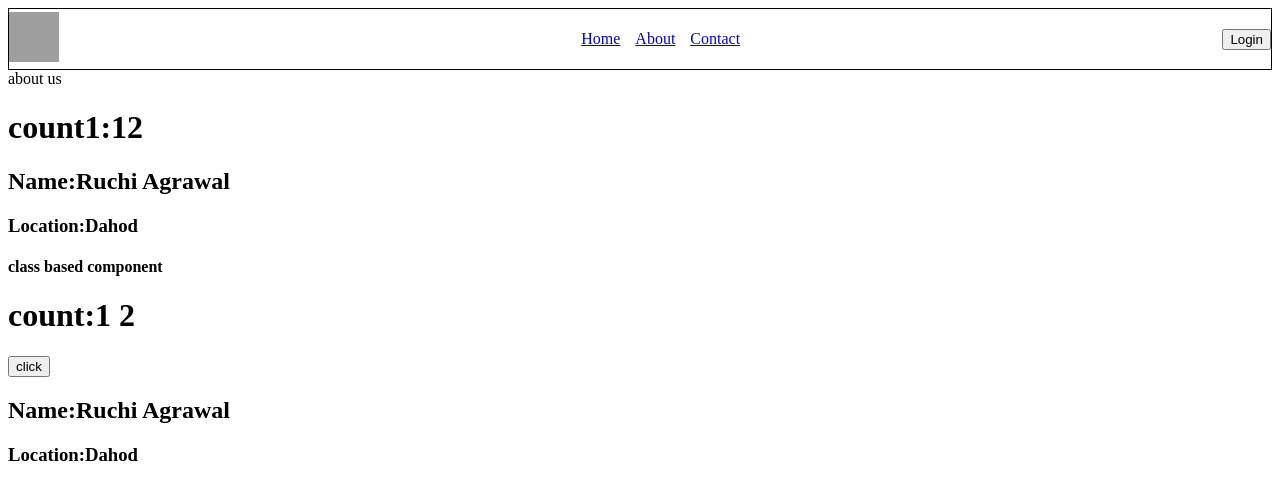
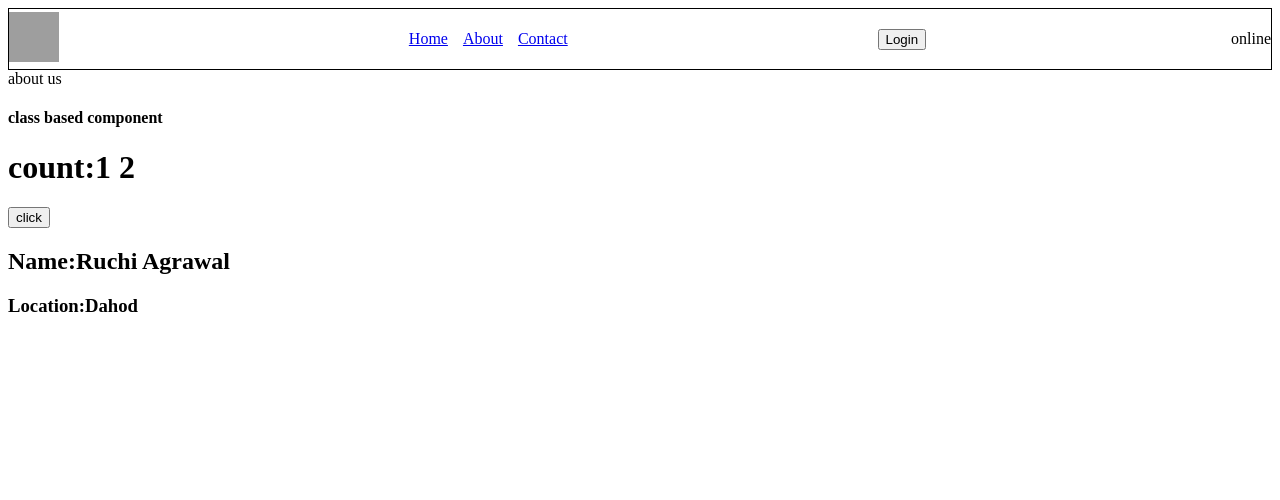
Before and after one commit to RuchiAgrawal9186/React, a React (Vite) app: page /about in a window 1280 px wide. Shown: the top 500 px of the page. Built offline with nearby package versions, Linux system fonts and the light colour scheme; grey boxes are pictures that could not be loaded.

Commit message:
addeding custom hooks and lazy loading

```diff
--- a/src/Components/About.jsx
+++ b/src/Components/About.jsx
@@ -2,15 +2,33 @@ import React from 'react'
 import UserClass from './UserClass'
 import User from './User'
 
-const About = () => {
-  return (
-    <div>
-      about us
-      <User name={'Ruchi Agrawal'} location={'Dahod'}></User>
-      <h4> class based component</h4>
-      <UserClass name={'Ruchi Agrawal'} location={'Dahod'}/>
-    </div>
-  )
+// const About = () => {
+//   return (
+//     <div>
+//       about us
+//       <User name={'Ruchi Agrawal'} location={'Dahod'}></User>
+//       <h4> class based component</h4>
+//       <UserClass name={'Ruchi Agrawal'} location={'Dahod'}/>
+//     </div>
+//   )
+// }
+
+class About extends React.Component {
+  constructor(props){
+    super(props)
+  }
+
+  render()
+  {
+    return (
+      <div>
+        about us
+        {/* <User name={"Ruchi Agrawal"} location={"Dahod"}></User> */}
+        <h4> class based component</h4>
+        <UserClass name={"Ruchi Agrawal"} location={"Dahod"} />
+      </div>
+    );
+  }
 }
 
 export default About
--- a/src/Components/Header.jsx
+++ b/src/Components/Header.jsx
@@ -1,9 +1,11 @@
 import React, { useState } from 'react'
 import { LOGO_URL } from '../Utils/constant'
 import { Link } from 'react-router-dom';
+import useOnlineStatus from '../Utils/useOnlineStatus';
 
 const Header = () => {
   const [status,setStatus]=useState('Login')
+  const onlineStatus = useOnlineStatus()
   return (
     <div className="header">
       <div className="logo">
@@ -33,6 +35,7 @@ const Header = () => {
       >
         {status}
       </button>
+      {onlineStatus ? 'online':'offline'}
     </div>
   );
 }
--- a/src/Components/RestaurentDetailsPage.jsx
+++ b/src/Components/RestaurentDetailsPage.jsx
@@ -1,26 +1,11 @@
 import React, { useEffect, useState } from "react";
 import RestaurantsCardPage from "./RestaurantsCardPage";
 import { useParams } from "react-router-dom";
+import useRestaurantMenu from "../Utils/useRestaurantMenu";
 
 const RestaurentDetailsPage = () => {
   const { restId } = useParams();
-  const [restaurants, setRestaurants] = useState([]);
-
-  const fetchData = async () => {
-    let res = await fetch(
-      `https://www.swiggy.com/dapi/menu/pl?page-type=REGULAR_MENU&complete-menu=true&lat=12.9628669&lng=77.57750899999999&restaurantId=${restId}&catalog_qa=undefined&submitAction=ENTER`
-    );
-    let data = await res?.json();
-
-    setRestaurants(
-      data?.data?.cards?.[4]?.groupedCard?.cardGroupMap?.REGULAR?.cards?.[1]
-        ?.card?.card?.itemCards
-    );
-  };
-
-  useEffect(() => {
-    fetchData();
-  }, []);
+  const restaurants = useRestaurantMenu(restId);
 
   return (
     <div>
--- /dev/null
+++ b/src/Utils/useOnlineStatus.js
@@ -0,0 +1,14 @@
+import { useState } from "react";
+
+const useOnlineStatus = () => {
+  const [onlineStatus, setOnlineStatus] = useState(true);
+  window.addEventListener("online", () => {
+    setOnlineStatus(true);
+  });
+  window.addEventListener("offline", () => {
+    setOnlineStatus(false);
+  });
+  return onlineStatus;
+};
+
+export default useOnlineStatus
--- /dev/null
+++ b/src/Utils/useRestaurantMenu.js
@@ -0,0 +1,25 @@
+import { useEffect, useState } from "react";
+
+const useRestaurantMenu = (restId) => {
+  const [restaurants, setRestaurants] = useState([]);
+
+  useEffect(() => {
+    fetchData();
+  }, []);
+
+  const fetchData = async () => {
+    let res = await fetch(
+      `https://www.swiggy.com/dapi/menu/pl?page-type=REGULAR_MENU&complete-menu=true&lat=12.9628669&lng=77.57750899999999&restaurantId=${restId}&catalog_qa=undefined&submitAction=ENTER`
+    );
+    let data = await res?.json();
+
+    setRestaurants(
+      data?.data?.cards?.[4]?.groupedCard?.cardGroupMap?.REGULAR?.cards?.[1]
+        ?.card?.card?.itemCards
+    );
+  };
+
+  return restaurants;
+};
+
+export default useRestaurantMenu;
```
